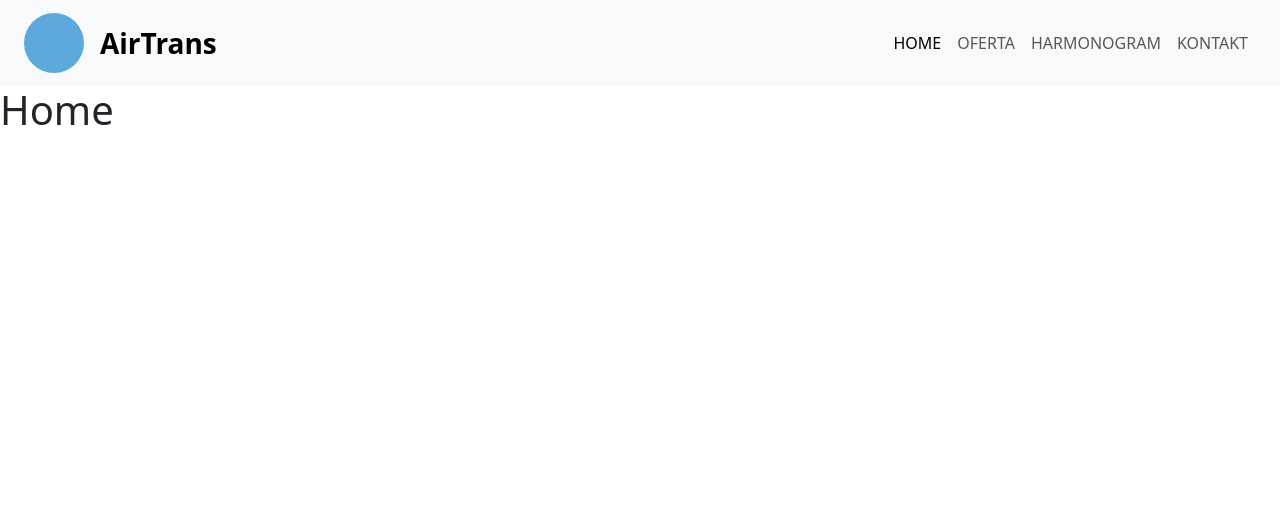
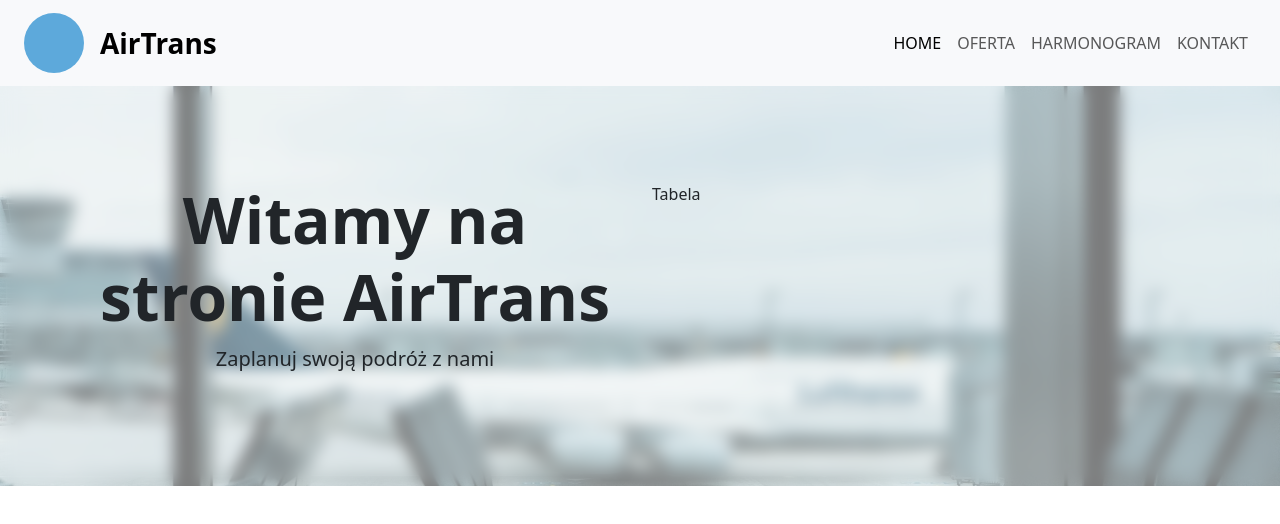
Before and after one commit to Pawel2923/AirTrans, a React (Vite) app in the folder ui/: page / in a window 1280 px wide. Shown: the top 524 px of the page. Built offline with nearby package versions, Linux system fonts and the light colour scheme.

Commit message:
Add header to home page

```diff
--- /dev/null
+++ b/ui/src/pages/Home.module.css
@@ -0,0 +1,18 @@
+.header {
+    background: url(../assets/header-bg.webp) lightgray 50% / cover no-repeat;
+    position: relative;
+    z-index: 0;
+    min-height: 50vh;
+    display: flex;
+    justify-content: center;
+    align-items: center;
+}
+
+.header::before {
+    content: "";
+    background: rgba(245, 245, 245, 0.50);
+    backdrop-filter: blur(7.5px);
+    position: absolute;
+    inset: 0;
+    z-index: -1;
+}
--- a/ui/src/pages/Home.tsx
+++ b/ui/src/pages/Home.tsx
@@ -1,11 +1,24 @@
 import Nav from "../components/Nav";
+import homeStyles from "./Home.module.css";
 
 const Home = () => {
 	return (
-		<div>
+		<>
             <Nav />
-			<h1>Home</h1>
-		</div>
+			<header className={homeStyles.header}>
+                <div className="container">
+                    <div className="row">
+                        <div className="col-6 text-center">
+                            <h1 className="display-3 fw-bold">Witamy na stronie AirTrans</h1>
+                            <p className="lead">Zaplanuj swoją podróż z nami</p>
+                        </div>
+                        <div className="col-6">
+                            Tabela
+                        </div>
+                    </div>
+                </div>
+            </header>
+		</>
 	);
 };
 
```
Also changed, not shown: ui/src/assets/header-bg.webp (added).
